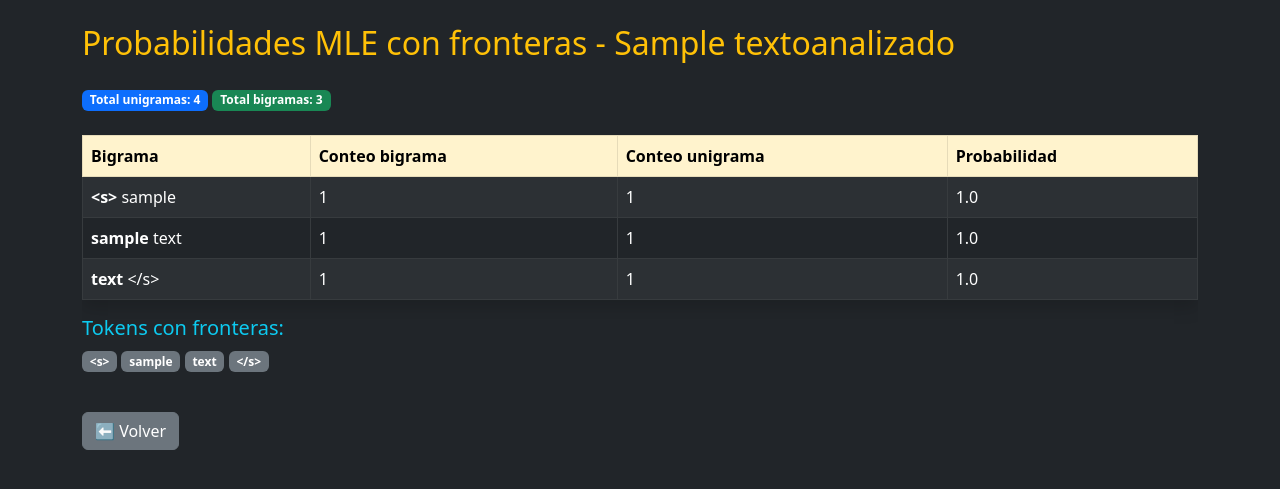
After one commit to Montse175/Sistema_pln_histograma, a Django app: page /mle_fronteras/1/ in a window 1280 px wide. The commit adds this page. Shown: the top 489 px of the page. Run offline with Django 5.2, Linux system fonts and the light colour scheme; tables that the repository leaves empty hold one stand-in row (values such as "Sample post").

Commit message:
feat: agregar templates MLE, MLE con fronteras, actualizar views y urls

```diff
--- a/analisis/templates/analisis/lista.html
+++ b/analisis/templates/analisis/lista.html
@@ -39,9 +39,14 @@
                                 <a href="{{ texto.archivo.url }}" class="btn btn-sm btn-outline-primary">📂 Ver archivo</a>
                                 <a href="{% url 'generar_histograma' texto.id %}" class="btn btn-sm btn-outline-info">📊 Histograma</a>
                                 <a href="{% url 'eliminar_texto' texto.id %}" class="btn btn-sm btn-outline-danger"
+
+
                                    onclick="return confirm('¿Seguro que deseas eliminar este texto?');">
                                     🗑 Eliminar
                                 </a>
+                                <a href="{% url 'calcular_mle' texto.id %}"> Calcular MLE</a>
+                                <a href="{% url 'calcular_mle_fronteras' texto.id %}">MLE con fronteras</a>
+
                             </div>
                         </div>
                     </div>
--- /dev/null
+++ b/analisis/templates/analisis/mle_fronteras.html
@@ -0,0 +1,59 @@
+<!DOCTYPE html>
+<html lang="es">
+<head>
+    <meta charset="UTF-8">
+    <title>MLE con fronteras - {{ texto.titulo }}</title>
+    <link href="https://cdn.jsdelivr.net/npm/bootstrap@5.3.0/dist/css/bootstrap.min.css" rel="stylesheet">
+</head>
+<body class="bg-dark text-light">
+    <div class="container mt-4">
+        <h2 class="mb-4 text-warning">Probabilidades MLE con fronteras - {{ texto.titulo }}</h2>
+
+        <!-- Estadísticas generales -->
+        <div class="mb-4">
+            <span class="badge bg-primary">Total unigramas: {{ unigramas|length }}</span>
+            <span class="badge bg-success">Total bigramas: {{ bigramas|length }}</span>
+        </div>
+
+        <!-- Tabla de MLE -->
+        <div class="table-responsive">
+
+            <table class="table table-striped table-bordered table-dark shadow">
+                <thead class="table-warning text-dark">
+                    <tr>
+                        <th>Bigrama</th>
+                        <th>Conteo bigrama</th>
+                        <th>Conteo unigrama</th>
+                        <th>Probabilidad</th>
+                    </tr>
+                </thead>
+                <tbody>
+                    {% for item in resultados %}
+                    <tr>
+                        <td><strong>{{ item.w1 }}</strong> {{ item.w2 }}</td>
+                        <td>{{ item.conteo_bigram }}</td>
+                        <td>{{ item.conteo_unigrama }}</td>
+                        <td>{{ item.probabilidad }}</td>
+                    </tr>
+                    {% endfor %}
+                </tbody>
+            </table>
+               <!-- Tokens con fronteras -->
+<div class="mb-4">
+    <h5 class="text-info">Tokens con fronteras:</h5>
+    <p>
+        {% for token in tokens %}
+            <span class="badge bg-secondary">{{ token }}</span>
+        {% endfor %}
+    </p>
+</div>
+
+        </div>
+
+        <a href="/" class="btn btn-secondary mt-3">⬅ Volver</a>
+    </div>
+
+    <!-- Optional: Bootstrap JS for responsive features -->
+    <script src="https://cdn.jsdelivr.net/npm/bootstrap@5.3.0/dist/js/bootstrap.bundle.min.js"></script>
+</body>
+</html>
--- a/analisis/urls.py
+++ b/analisis/urls.py
@@ -7,5 +7,9 @@ urlpatterns = [
     path('histograma/<int:texto_id>/', views.generar_histograma, name='generar_histograma'),
     # path("normalizar/", views.normalizar_texto, name="normalizar"),  # (comentado)
     path('eliminar/<int:texto_id>/', views.eliminar_texto, name='eliminar_texto'),
+    path('mle/<int:texto_id>/', views.calcular_mle, name='calcular_mle'),
+    path('mle_fronteras/<int:texto_id>/', views.calcular_mle_fronteras, name='calcular_mle_fronteras'),
+
+
 
 ]
--- a/analisis/views.py
+++ b/analisis/views.py
@@ -119,3 +119,70 @@ def generar_histograma(request, texto_id):
         'texto': texto,
         'conteo': conteo
     })
+
+# ======= Cálculo MLE para bigramas =======
+def calcular_mle(request, texto_id):
+    texto = get_object_or_404(TextoAnalizado, id=texto_id)
+    contenido = texto.texto_procesado or ""
+
+    # 🔹 Tokenizador rápido sin NLTK
+    tokens = re.findall(r'\w+', contenido.lower())  # quita puntuación y normaliza a minúsculas
+
+    unigramas = Counter(tokens)
+    bigramas = Counter(ngrams(tokens, 2))
+
+    mle_resultados = []
+    for (w1, w2), conteo_bigram in bigramas.items():
+        prob = conteo_bigram / unigramas[w1]
+        mle_resultados.append({
+            'w1': w1,
+            'w2': w2,
+            'conteo_bigram': conteo_bigram,
+            'conteo_unigrama': unigramas[w1],
+            'probabilidad': round(prob, 4)
+        })
+
+    return render(request, 'analisis/mle.html', {
+        'texto': texto,
+        'tokens': tokens,
+        'resultados': mle_resultados,
+        'unigramas': dict(unigramas),
+        'bigramas': dict(bigramas),
+    })
+
+
+# ======= Cálculo MLE con fronteras de oración =======
+def calcular_mle_fronteras(request, texto_id):
+    texto = get_object_or_404(TextoAnalizado, id=texto_id)
+    contenido = texto.texto_procesado or ""
+
+    # Dividir en oraciones
+    oraciones = [o.strip() for o in contenido.split(".") if o.strip()]
+
+    palabras = []
+    for oracion in oraciones:
+        tokens = re.findall(r'\w+', oracion.lower())
+        if tokens:
+            palabras.extend(["<s>"] + tokens + ["</s>"])
+
+    unigramas = Counter(palabras)
+    bigramas = Counter(ngrams(palabras, 2))
+
+    mle_resultados = []
+    for (w1, w2), conteo_bigram in bigramas.items():
+        prob = conteo_bigram / unigramas[w1]
+        mle_resultados.append({
+            'w1': w1,
+            'w2': w2,
+            'conteo_bigram': conteo_bigram,
+            'conteo_unigrama': unigramas[w1],
+            'probabilidad': round(prob, 4)
+        })
+
+    return render(request, 'analisis/mle_fronteras.html', {
+        'texto': texto,
+        'tokens': palabras,
+        'resultados': mle_resultados,
+        'unigramas': dict(unigramas),
+        'bigramas': dict(bigramas),
+    })
```
Also changed, not shown: GUI_Genetico.py (added, +100 -0 lines), analisis/templates/analisis/mle.html (added, +58 -0 lines).
